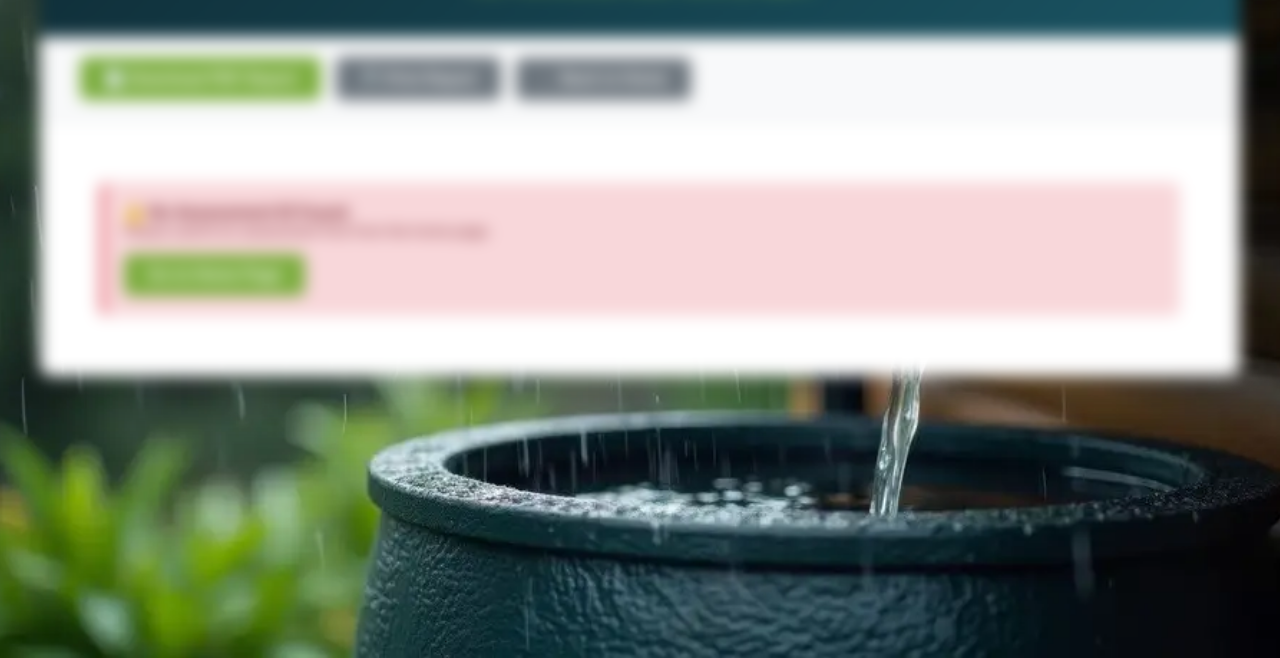
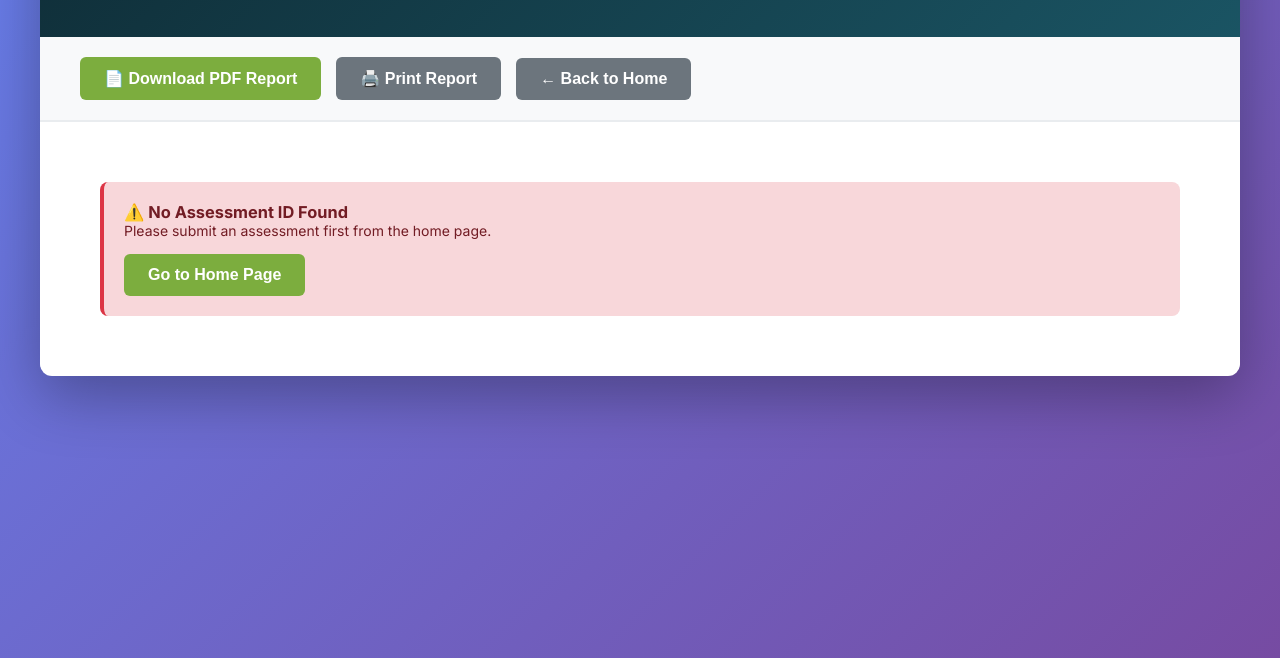
Before and after one commit to diyakohli02/sihhh124, a website: page RWHGenius-main/report.html in a window 1280 px wide. Shown: the part 142-800 px from the top of the page. Drawn offline with nearby package versions, Linux system fonts and the light colour scheme.

Commit message:
Update report.html

```diff
--- a/RWHGenius-main/report.html
+++ b/RWHGenius-main/report.html
@@ -11,15 +11,12 @@
 
     <style>
         * { margin: 0; padding: 0; box-sizing: border-box; }
-       body {
-    font-family: 'Inter', sans-serif;
-    background: url('./rain-water-harvesting-image.webp') no-repeat center center;
-    background-size: cover;   /* make it cover */
-    min-height: 100vh;
-    padding: 20px;
-    filter: blur(8px);  /* apply blur */
-}
-
+    body {
+            font-family: 'Inter', sans-serif;
+            background: linear-gradient(135deg, #667eea 0%, #764ba2 100%);
+            min-height: 100vh;
+            padding: 20px;
+        }
         .container {
             max-width: 1200px;
             margin: 0 auto;
```
